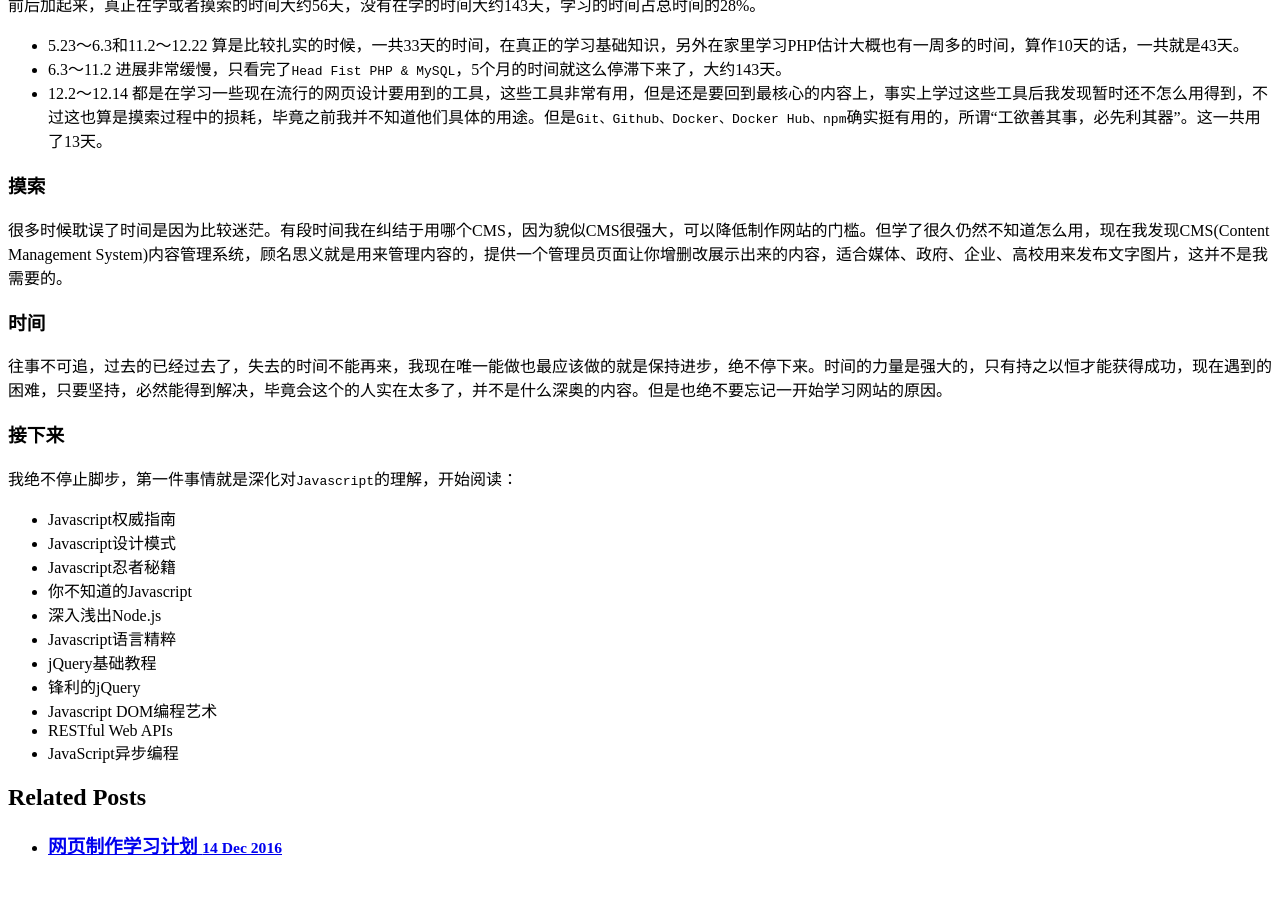
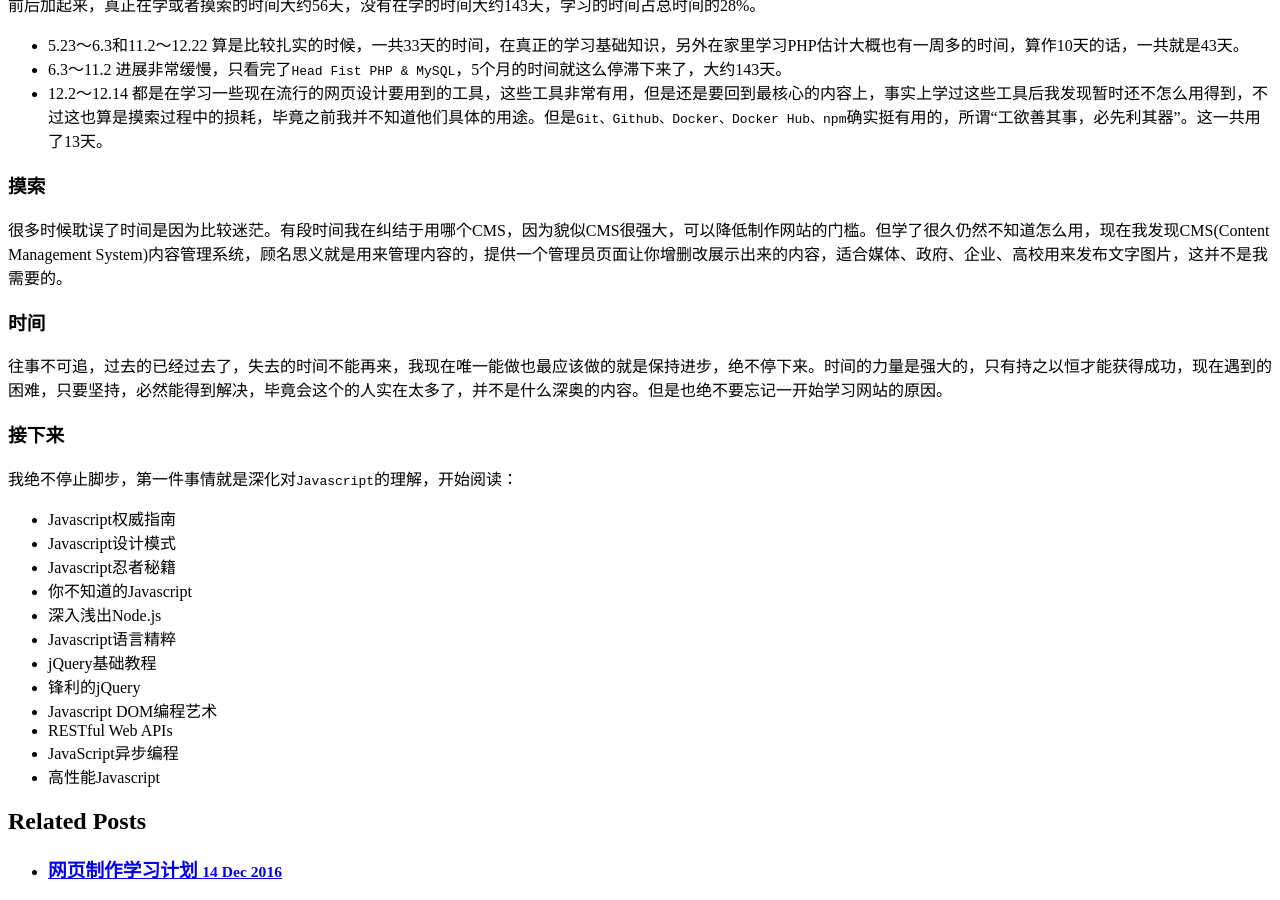
Before and after one commit to jasonzhouu/old-github-pages, a Jekyll site: the page built from _posts/2016-12-14-front-end-learning-path-in-2016.md, in a window 1280 px wide and 900 px high, scrolled down 851 px. Built offline with Jekyll 4.4.1, drawn with Linux system fonts in a browser that asks for light colours; comment, search, counter and statistics services are not loaded; before the commit the page ends 1727 px from its top, so only the background shows below that.

Commit message:
Update 2016-12-14-front-end-learning-path-in-2016.md

```diff
--- a/_posts/2016-12-14-front-end-learning-path-in-2016.md
+++ b/_posts/2016-12-14-front-end-learning-path-in-2016.md
@@ -49,3 +49,4 @@ title: "2016年网页制作学习路径"
 - Javascript DOM编程艺术
 - RESTful Web APIs
 - JavaScript异步编程
+- 高性能Javascript
```
